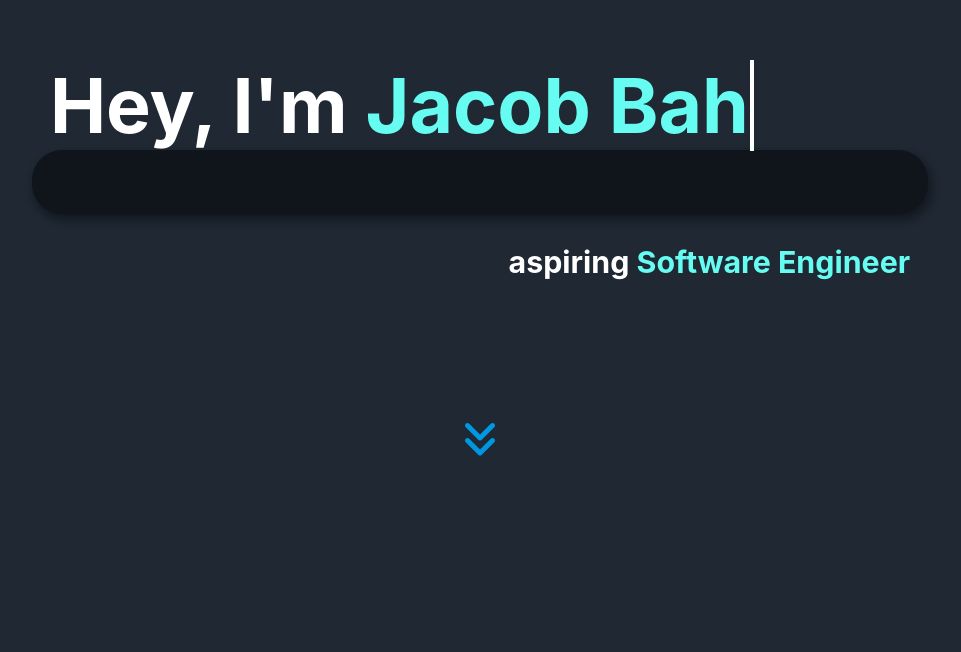
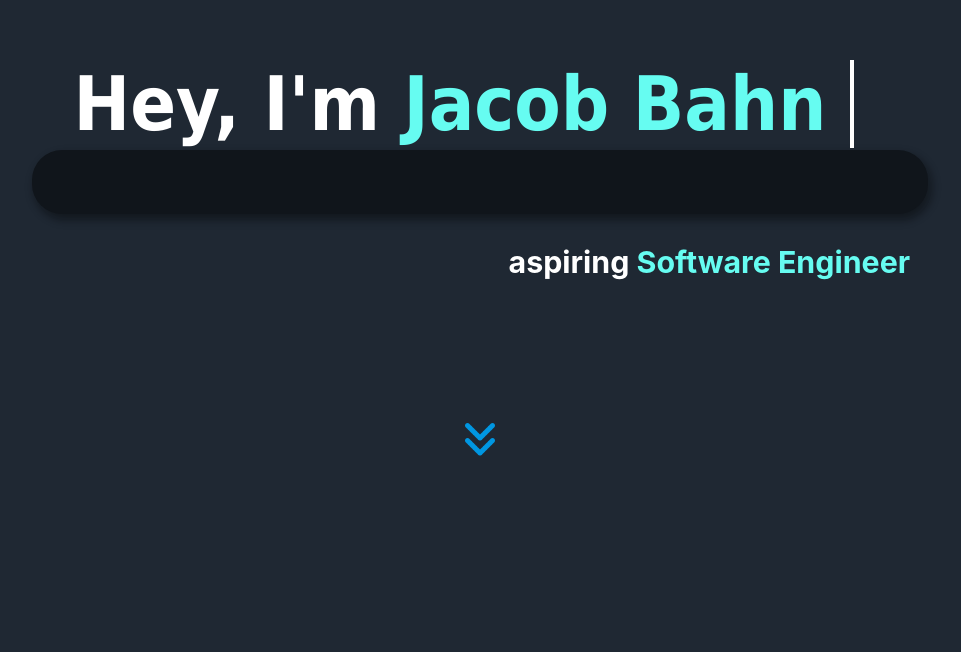
Before and after one commit to jacobabahn/jacobs-site, a React (Create React App) app: page / in a window 1280 px wide. Shown: the part 148-800 px from the top of the page, without its empty margins (160-1121 px from the left). Built offline with nearby package versions, Linux system fonts and the light colour scheme.

Commit message:
Changed font

```diff
--- a/src/components/Home.css
+++ b/src/components/Home.css
@@ -14,8 +14,9 @@
     border-right: 4px solid white;
     color: white;
     /* font-family: BlinkMacSystemFont, 'Segoe UI', Roboto, Oxygen, Ubuntu, Cantarell, 'Open Sans', 'Helvetica Neue', sans-serif; */
+    font-family: 'Tahoma';
     font-size: calc(40px + 2.75vw);
-    width: 13.8ch;
+    width: 17ch;
     animation: type 1.1s steps(80), blink .5s step-end infinite alternate;
     margin-top: -10%;
     margin-left: 2%;
```
